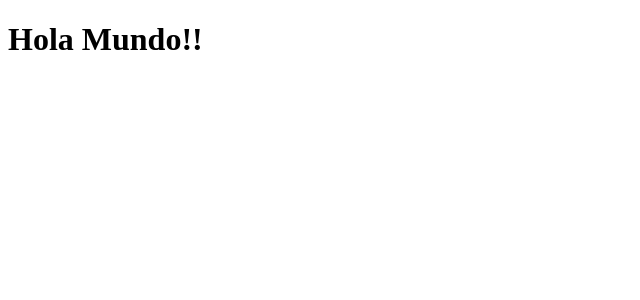
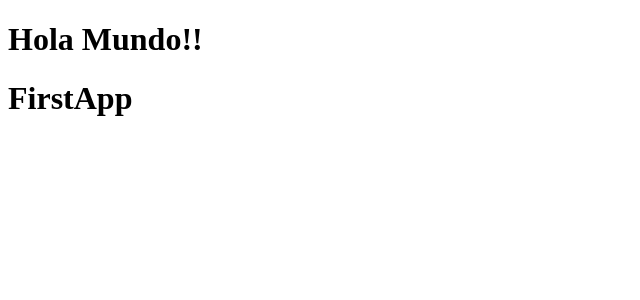
Before and after one commit to danielalbanez40/react-de-cero-a-experto-MERN, a React (Vite) app in the folder 03-counter-app-vite/: page / in a window 1280 px wide. Shown: the top 300 px of the page, without its empty margins (0-640 px from the left). Built offline with nearby package versions, Linux system fonts and the light colour scheme.

Commit message:
Creando mi primer componente

```diff
--- /dev/null
+++ b/03-counter-app-vite/src/FirstApp.jsx
@@ -0,0 +1,9 @@
+import React from 'react'
+
+const FirstApp = () => {
+  return (
+    <h1>FirstApp</h1>
+  )
+}
+
+export default FirstApp
--- /dev/null
+++ b/03-counter-app-vite/src/HelloWorldApp.jsx
@@ -0,0 +1,9 @@
+import React from 'react'
+
+function App() {
+    // document.createElement...
+    return <h1>Hola Mundo!!</h1>
+}
+
+
+export default App;
--- a/03-counter-app-vite/src/main.jsx
+++ b/03-counter-app-vite/src/main.jsx
@@ -1,12 +1,11 @@
 import React from 'react'
 import ReactDOM from 'react-dom/client'
-
-function App() {
-    return <h1>Hola Mundo!!</h1>
-}
+import HelloWorldApp from './HelloWorldApp'
+import FirstApp from './FirstApp';
 
 ReactDOM.createRoot(document.getElementById('root')).render(
-    <React.StrictMode>
-        <App/>
-    </React.StrictMode>
-)
+  <React.StrictMode>
+    <HelloWorldApp />
+    <FirstApp />
+  </React.StrictMode>,
+);
```
